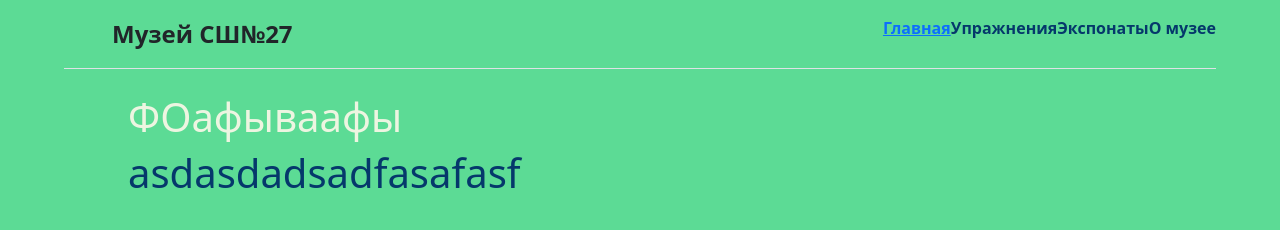
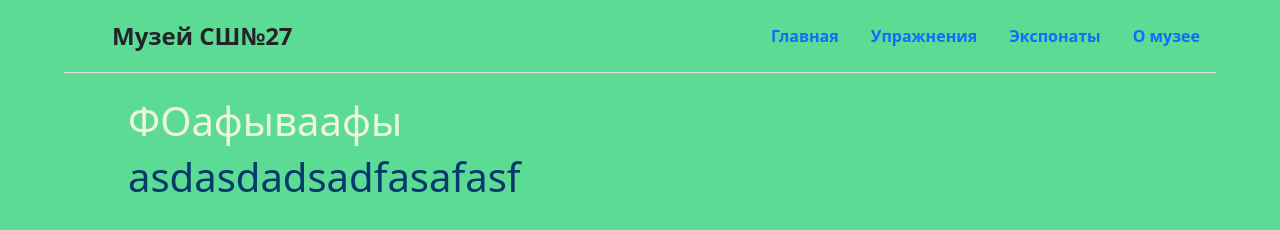
Before and after one commit to trbcon/museum27school.brest, a plain HTML site: page index.html in a window 1280 px wide. Drawn offline with nearby package versions, Linux system fonts and the light colour scheme.

Commit message:
correct bugs

```diff
--- a/index.html
+++ b/index.html
@@ -23,14 +23,14 @@
         </a>
 
         <ul class="nav nav-pills">
-          <a href=""><span>Главная</span></a>
+          <!-- <a href=""><span>Главная</span></a>
           <span>Упражнения</span>
           <span>Экспонаты</span>
-          <span>О музее</span>
-          <!-- <li class="nav-item"><a href="#" class="nav-link" aria-current="page">Главная</a></li>
+          <span>О музее</span> -->
+          <li class="nav-item"><a href="#" class="nav-link" aria-current="page">Главная</a></li>
           <li class="nav-item"><a href="#" class="nav-link">Упражнения</a></li>
           <li class="nav-item"><a href="#" class="nav-link">Экспонаты</a></li>
-          <li class="nav-item"><a href="#" class="nav-link">О музее</a></li> -->
+          <li class="nav-item"><a href="#" class="nav-link">О музее</a></li>
         </ul>
     </header>
     <div class="txt-width">
```
